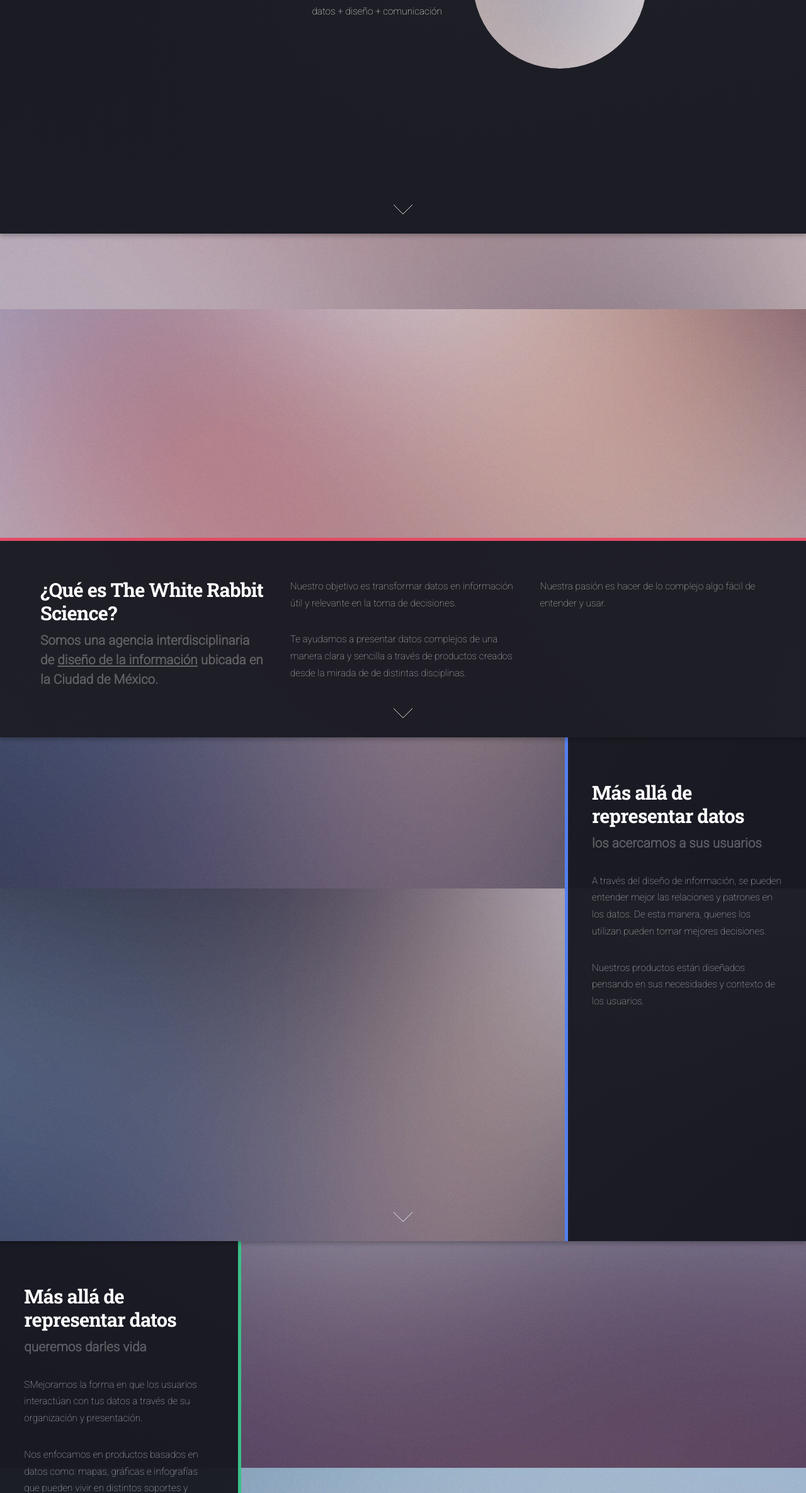
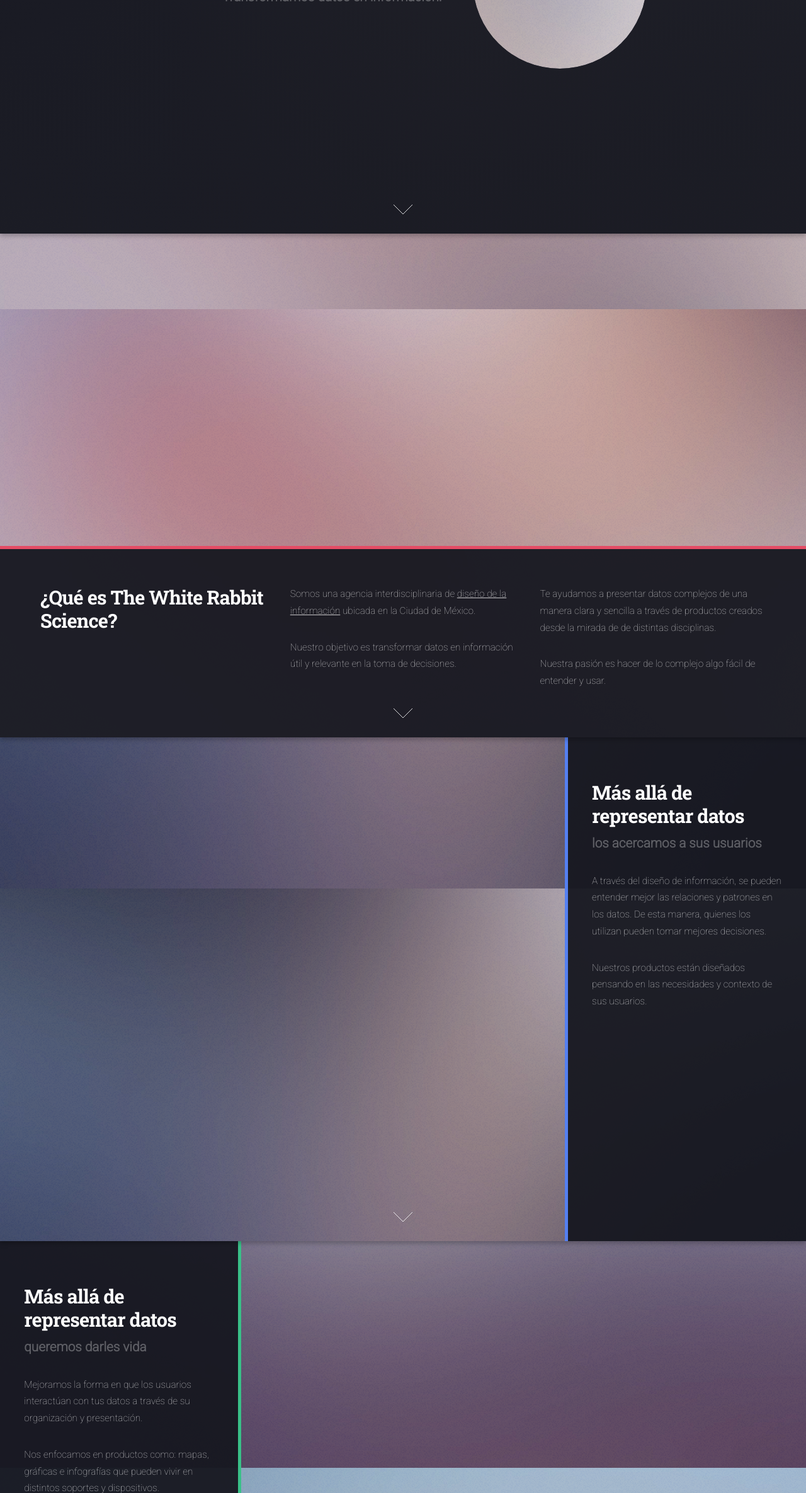
Before and after one commit to thewhiterabbit-science/thewhiterabbit-science.github.io, a plain HTML site: page index.html in a window 1280 px wide. Shown: the part 429-2800 px from the top of the page at 63% size. Drawn offline with Linux system fonts and the light colour scheme.

Commit message:
v2.1
Correcciones menores en textos

```diff
--- a/index.html
+++ b/index.html
@@ -27,7 +27,7 @@
 						<header>
 							<h2>The White Rabbit Science</h2>
 							<p>Transformamos datos en información.</p>
-							<p>datos + diseño + comunicación</p>
+							<p></p>
 
 						</header>
 						<span class="image"><img src="images/pic01.jpg" alt="" /></span>
@@ -44,16 +44,16 @@
 								<div class="4u 12u$(medium)">
 									<header>
 										<h2>¿Qué es The White Rabbit Science?</h2>
-										<p>Somos una agencia interdisciplinaria de <u>diseño de la información</u> ubicada en la Ciudad de México.</p>
+										<p></p>
 									</header>
 								</div>
 								<div class="4u 12u$(medium)">
+									<p>Somos una agencia interdisciplinaria de <u>diseño de la información</u> ubicada en la Ciudad de México.</p>
 									<p>Nuestro objetivo es transformar datos en información útil y relevante en la toma de decisiones.</p>
-
-									<p>Te ayudamos a presentar datos complejos de una manera clara y sencilla a través de productos creados desde la mirada de de distintas disciplinas. </p>
 
 								</div>
 								<div class="4u$ 12u$(medium)">
+									<p>Te ayudamos a presentar datos complejos de una manera clara y sencilla a través de productos creados desde la mirada de de distintas disciplinas. </p>
 									<p>Nuestra pasión es hacer de lo complejo algo fácil de entender y usar.</p>
 								</div>
 							</div>
@@ -72,7 +72,7 @@
 							<p>los acercamos a sus usuarios </p>
 						</header>
 						<p>A través del diseño de información, se pueden entender mejor las relaciones y patrones en los datos. De esta manera, quienes los utilizan pueden tomar mejores decisiones.</p>
-						<p>Nuestros productos están diseñados pensando en sus necesidades y contexto de los usuarios.</p>
+						<p>Nuestros productos están diseñados pensando en las necesidades y contexto de sus usuarios.</p>
 						<!-- <ul class="actions">
 							<li><a href="#" class="button">Ver más</a></li>
 						</ul> -->
@@ -88,9 +88,9 @@
 							<h2>Más allá de representar datos</h2>
 							<p>queremos darles vida</p>
 						</header>
-						<p>SMejoramos la forma en que los usuarios interactúan con tus datos a través de su organización y presentación.</p>
+						<p>Mejoramos la forma en que los usuarios interactúan con tus datos a través de su organización y presentación.</p>
 
-						<p>Nos enfocamos en productos basados en datos como: mapas, gráficas e infografías que pueden vivir en distintos soportes y dispositivos. </p>
+						<p>Nos enfocamos en productos como: mapas, gráficas e infografías que pueden vivir en distintos soportes y dispositivos. </p>
 
 						<p></p>
 						<!-- <ul class="actions">
@@ -111,7 +111,7 @@
 							<div class="row uniform">
 								<section class="4u 6u$(medium) 12u$(xsmall)">
 									<span class="icon alt major fa-comment"></span>
-									<h3>Visualizaciones basadas en web</h3>
+									<h3>Data Viz</h3>
 									<ul>
 										<li>Gráficas</li>
 										<li>Mapas</li>
@@ -133,7 +133,7 @@
 									<ul>
 										<li>Wayfinding</li>
 										<li>Instructivos</li>
-										<li>Web</li>
+										<li>Páginas web</li>
 									</ul>
 								</section>
 							</div>
```
